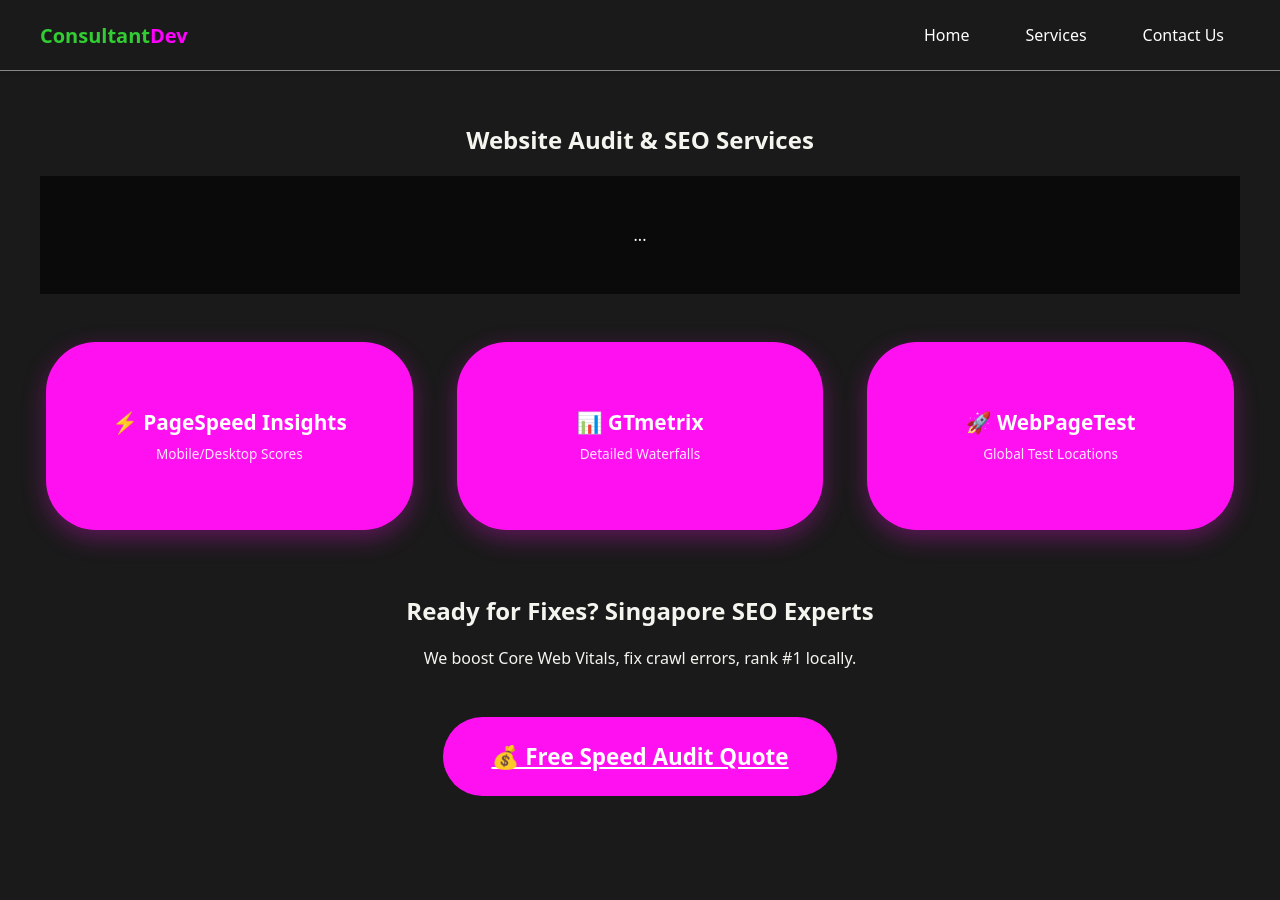
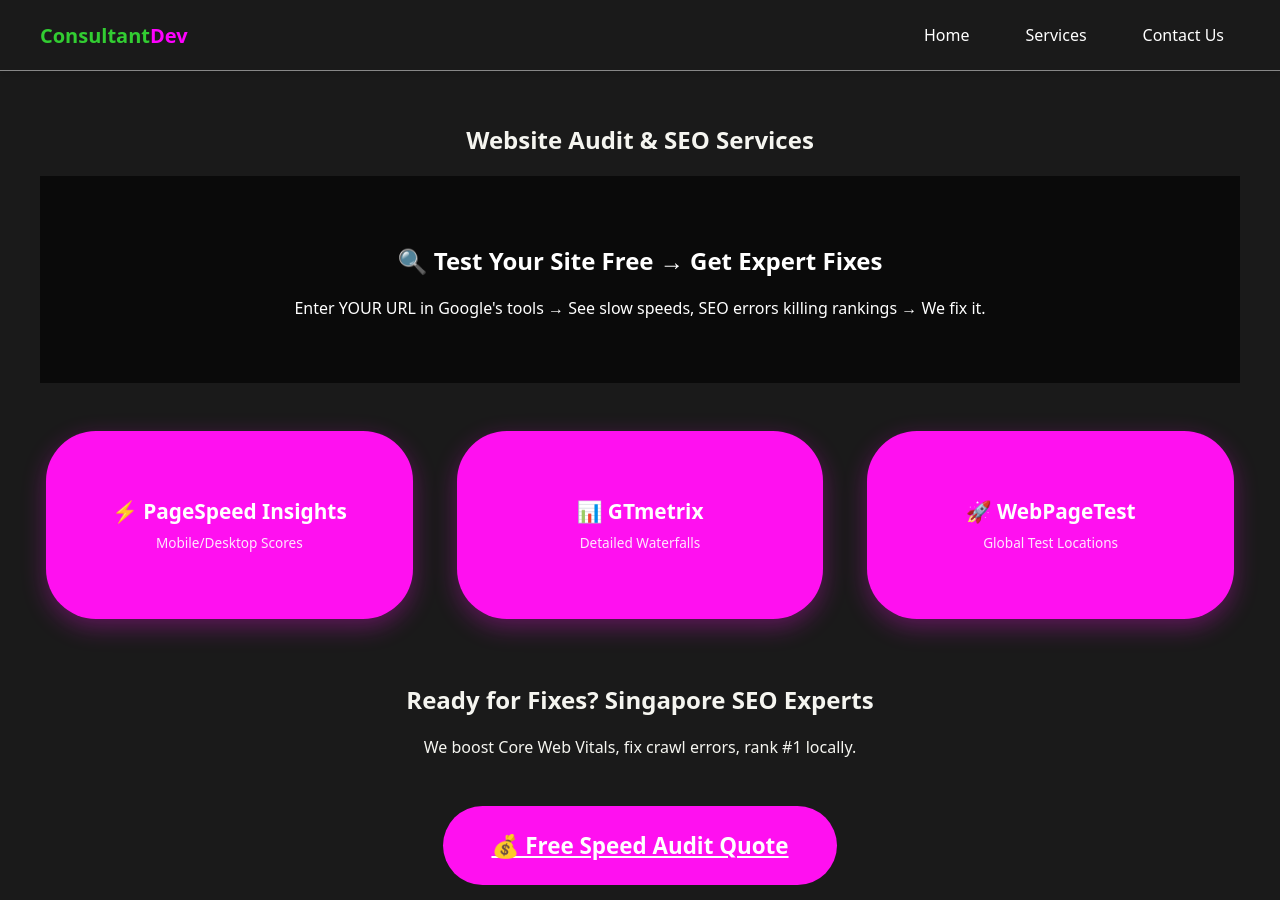
Before and after one commit to m33lucky-benny/ebiya-consul, a Jekyll site: the page built from services.md, in a window 1280 px wide and 900 px high. Built offline with Jekyll 4.4.1, drawn with Linux system fonts in a browser that asks for light colours.

Commit message:
Update services.md

```diff
--- a/services.md
+++ b/services.md
@@ -96,7 +96,10 @@
 
 
 
-<div class="services-hero">...</div>
+<div class="services-hero">
+  <h1>🔍 Test Your Site Free → Get Expert Fixes</h1>
+  <p>Enter YOUR URL in Google's tools → See slow speeds, SEO errors killing rankings → We fix it.</p>
+</div>
 
 <div class="tool-grid">
   <a href="https://pagespeed.web.dev/?hl=en" target="_blank" class="tool-btn" rel="noopener">
```
